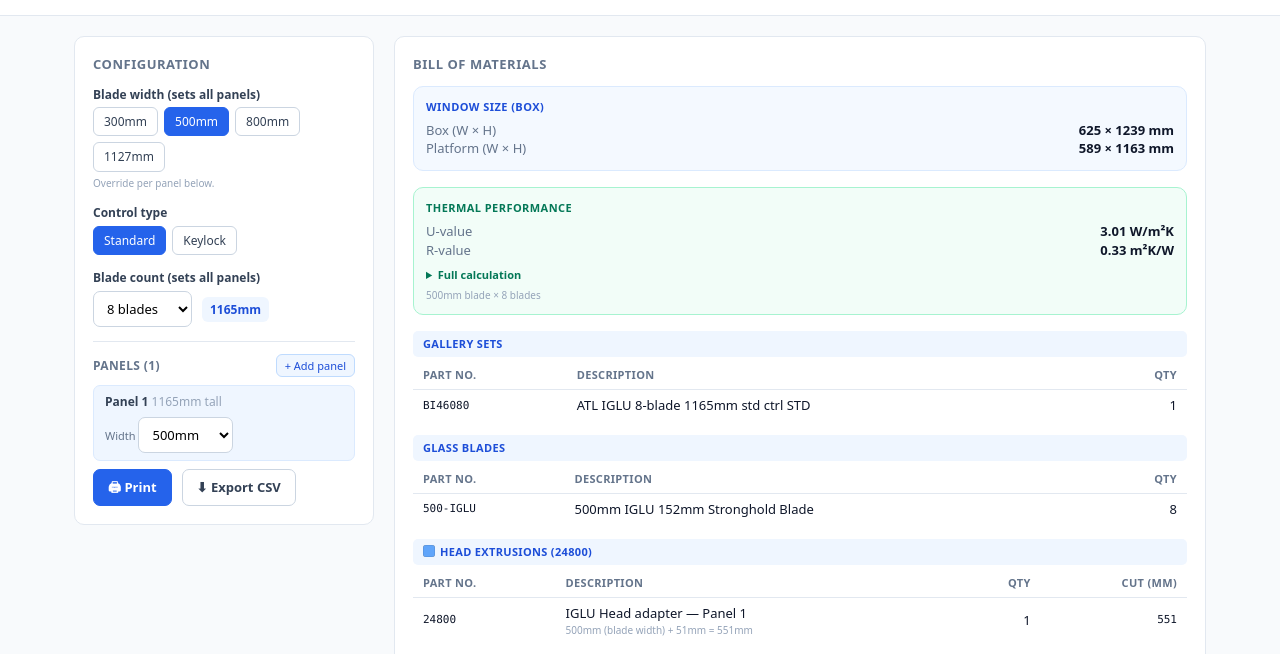
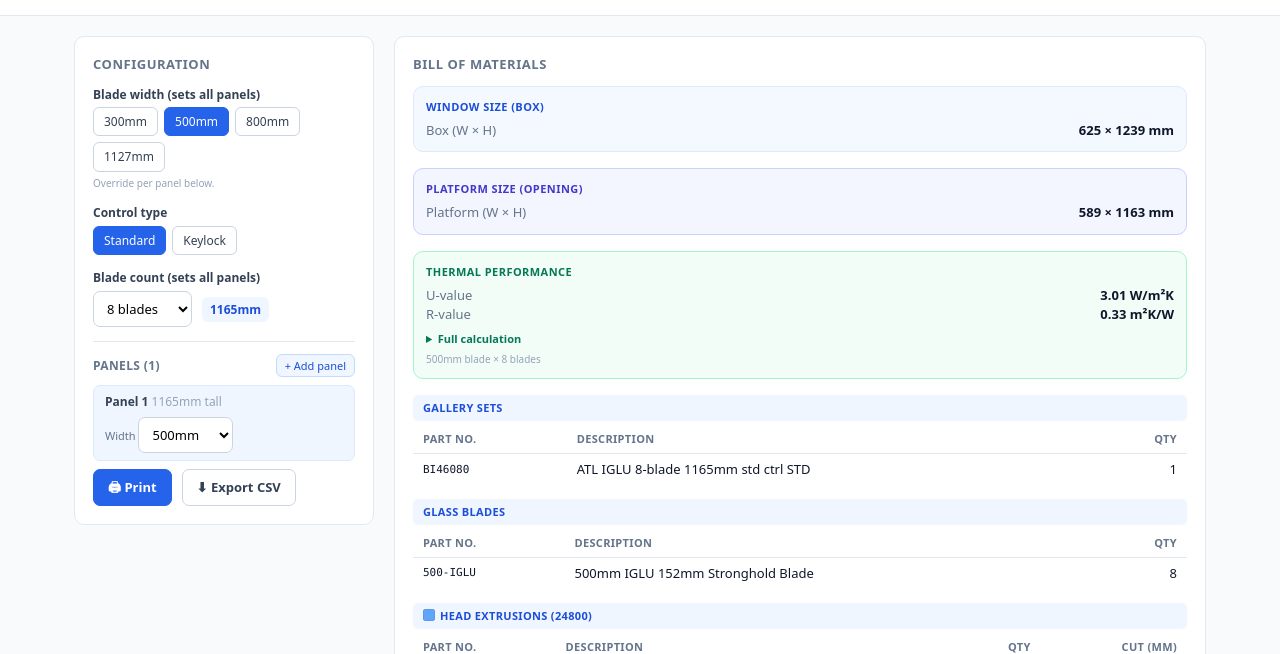
Before and after one commit to sithikaaplm/iglu-configurator-web, a plain HTML site: page index.html in a window 1280 px wide. Shown: the part 131-785 px from the top of the page. Drawn offline with Linux system fonts and the light colour scheme.

Commit message:
feat: show platform size like the box — own card + box-style diagram dims
Split platform into its own indigo card beside the window-size card. On the
diagram, draw platform width along the bottom and platform height on the right
(mirroring box width-on-top / height-on-left), scaled to their box lines.
Mirrors the APLM-Tools src/lib/iglu change.

Co-Authored-By: Claude Opus 4.8 (1M context) <noreply@anthropic.com>

```diff
--- a/index.html
+++ b/index.html
@@ -95,6 +95,13 @@
   .boxsize .row dt { font-size: 13px; color: var(--muted); }
   .boxsize .row dd { margin: 0; font-size: 13px; font-weight: 600; font-variant-numeric: tabular-nums; }
 
+  /* Platform (structural opening) block — indigo sibling of .boxsize */
+  .platform { margin-bottom: 16px; border: 1px solid #c7d2fe; background: #eef2ffaa; border-radius: 10px; padding: 12px; }
+  .platform .ttl { font-size: 11px; font-weight: 600; text-transform: uppercase; letter-spacing: .04em; color: #4338ca; margin-bottom: 6px; }
+  .platform .row { display: flex; justify-content: space-between; align-items: baseline; }
+  .platform .row dt { font-size: 13px; color: var(--muted); }
+  .platform .row dd { margin: 0; font-size: 13px; font-weight: 600; font-variant-numeric: tabular-nums; }
+
   /* Thermal performance block — emerald sibling of .boxsize */
   .thermal { margin-bottom: 16px; border: 1px solid #a7f3d0; background: #ecfdf5aa; border-radius: 10px; padding: 12px; }
   .thermal .ttl { font-size: 11px; font-weight: 600; text-transform: uppercase; letter-spacing: .04em; color: var(--emerald); margin-bottom: 6px; }
@@ -165,13 +172,13 @@
        strands the header alone on page 1. Keep the small building blocks intact. */
     .panel { break-inside: avoid; }
     .panel.flow { break-inside: auto; }
-    tr, .boxsize, .thermal, .optgroup { break-inside: avoid; }
+    tr, .boxsize, .platform, .thermal, .optgroup { break-inside: avoid; }
     .sect { break-after: avoid; }
     .diagbox { overflow: visible; }  /* no printed scrollbar track */
     .thermal .calcbox summary { list-style: none; } /* hide the ▶ marker when forced open */
     /* Keep tinted backgrounds on paper (cut-list extrusion bars, spec cards,
        section pills) even when the browser's "background graphics" is off. */
-    .seg.cut, .seg.off, .sect, .boxsize, .thermal, .thermal .calc, .hpill {
+    .seg.cut, .seg.off, .sect, .boxsize, .platform, .thermal, .thermal .calc, .hpill {
       -webkit-print-color-adjust: exact; print-color-adjust: exact;
     }
   }
@@ -541,7 +548,7 @@ function tint(hex, alpha) {
   return "rgba(" + parseInt(hex.substr(1, 2), 16) + "," + parseInt(hex.substr(3, 2), 16)
     + "," + parseInt(hex.substr(5, 2), 16) + "," + alpha + ")";
 }
-var SVG_MAX_W = 560, SVG_MAX_H = 440, MARGIN_L = 140, MARGIN_T = 104, MARGIN_R = 28, MARGIN_B = 72;
+var SVG_MAX_W = 560, SVG_MAX_H = 440, MARGIN_L = 140, MARGIN_T = 104, MARGIN_R = 96, MARGIN_B = 72;
 function fmt(v) { return String(Math.round(v * 10) / 10); }
 
 function buildDiagram(config) {
@@ -713,17 +720,28 @@ function buildDiagram(config) {
     text({ x:x - 4, y:my, text:"frame " + fmt(opening.boxHeight + FRAME_SECTION_MM) + "mm", fontSize:11, fill:FRAME_FILL, textAnchor:"middle", transform:"rotate(-90 " + (x - 4) + " " + my + ")" });
   })();
 
-  // Platform (structural opening) dimension (bottom): ticked line spanning the
-  // platform width, centred under the assembly, labelled W × H.
+  // Platform (structural opening) dimensions — shown like the box dims: width along
+  // the bottom (box width is on top), height on the right (box height is on the left).
+  // Each line is scaled to its box line so the platform reads visibly shorter.
   (function () {
-    var pw = opening.platformWidth * s;
+    var pw = drawW * (opening.platformWidth / opening.boxWidth);
     var cx = ox + drawW / 2;
     var y = oy + drawH + frameTh + 48; // below the per-panel blade-width dims
     var L = cx - pw / 2, R = cx + pw / 2;
-    line({ x1:L, y1:y, x2:R, y2:y, stroke:LABEL_COLOR, strokeWidth:1 });
-    line({ x1:L, y1:y - 4, x2:L, y2:y + 4, stroke:LABEL_COLOR, strokeWidth:1 });
-    line({ x1:R, y1:y - 4, x2:R, y2:y + 4, stroke:LABEL_COLOR, strokeWidth:1 });
-    text({ x:cx, y:y + 15, text:"platform " + fmt(opening.platformWidth) + " × " + fmt(opening.platformHeight) + "mm", fontSize:11, fill:LABEL_COLOR, textAnchor:"middle" });
+    line({ x1:L, y1:y, x2:R, y2:y, stroke:ACCENT, strokeWidth:1 });
+    line({ x1:L, y1:y - 4, x2:L, y2:y + 4, stroke:ACCENT, strokeWidth:1 });
+    line({ x1:R, y1:y - 4, x2:R, y2:y + 4, stroke:ACCENT, strokeWidth:1 });
+    text({ x:cx, y:y + 15, text:"platform " + fmt(opening.platformWidth) + "mm", fontSize:11, fill:LABEL_COLOR, textAnchor:"middle" });
+  })();
+  (function () {
+    var ph = drawH * (opening.platformHeight / opening.boxHeight);
+    var cy = oy + drawH / 2;
+    var x = ox + drawW + frameTh + 22; // right of the frame (box height is on the left)
+    var T = cy - ph / 2, B = cy + ph / 2;
+    line({ x1:x, y1:T, x2:x, y2:B, stroke:ACCENT, strokeWidth:1 });
+    line({ x1:x - 4, y1:T, x2:x + 4, y2:T, stroke:ACCENT, strokeWidth:1 });
+    line({ x1:x - 4, y1:B, x2:x + 4, y2:B, stroke:ACCENT, strokeWidth:1 });
+    text({ x:x + 4, y:cy, text:"platform " + fmt(opening.platformHeight) + "mm", fontSize:11, fill:LABEL_COLOR, textAnchor:"middle", transform:"rotate(-90 " + (x + 4) + " " + cy + ")" });
   })();
 
   return { width: ox + drawW + frameTh + MARGIN_R, height: oy + drawH + frameTh + MARGIN_B, items: items };
@@ -923,8 +941,7 @@ function renderBom(bom, opening, thermal) {
   var html = '<div class="panel flow"><h2>Bill of Materials</h2>';
 
   html += '<div class="boxsize"><div class="ttl">Window size (box)</div>'
-    + '<div class="row"><dt>Box (W × H)</dt><dd>' + fmt(opening.boxWidth) + ' × ' + fmt(opening.boxHeight) + ' mm</dd></div>'
-    + '<div class="row"><dt>Platform (W × H)</dt><dd>' + fmt(opening.platformWidth) + ' × ' + fmt(opening.platformHeight) + ' mm</dd></div>';
+    + '<div class="row"><dt>Box (W × H)</dt><dd>' + fmt(opening.boxWidth) + ' × ' + fmt(opening.boxHeight) + ' mm</dd></div>';
   if (opening.spans && opening.spans.length > 0) {
     html += '<div style="margin-top:8px;border-top:1px solid #dbeafe;padding-top:6px">'
       + '<div style="font-size:10px;font-weight:600;text-transform:uppercase;letter-spacing:.04em;color:#db2777;margin-bottom:3px">Mullion spacing (to centres)</div>';
@@ -934,6 +951,9 @@ function renderBom(bom, opening, thermal) {
     html += '</div>';
   }
   html += '</div>';
+
+  html += '<div class="platform"><div class="ttl">Platform size (opening)</div>'
+    + '<div class="row"><dt>Platform (W × H)</dt><dd>' + fmt(opening.platformWidth) + ' × ' + fmt(opening.platformHeight) + ' mm</dd></div></div>';
 
   if (thermal) {
   html += '<div class="thermal"><div class="ttl">Thermal performance</div>';
```
